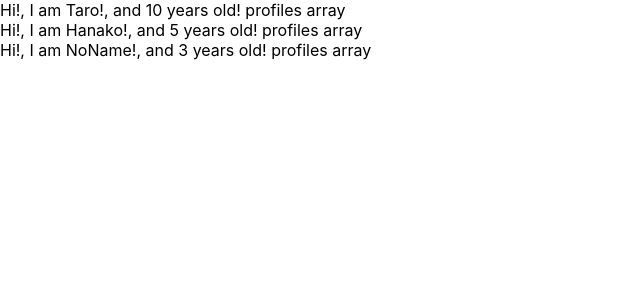
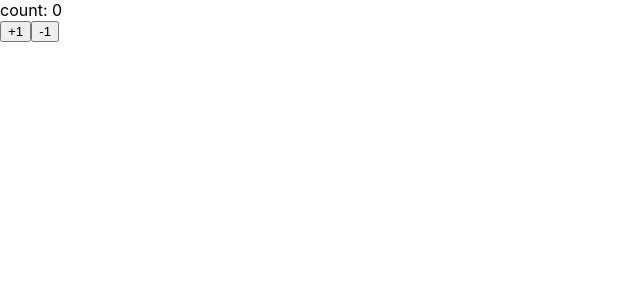
Before and after one commit to RL-noumi/udemy-react-redux-crud-application, a React (Create React App) app: page / in a window 1280 px wide. Shown: the top 300 px of the page, without its empty margins (0-640 px from the left). Built offline with nearby package versions, Linux system fonts and the light colour scheme.

Commit message:
learn state and setState

```diff
--- a/src/App.js
+++ b/src/App.js
@@ -1,30 +1,32 @@
-import React from 'react';
-import PropTypes from 'prop-types';
+import React, { Component } from 'react';
 
-const App = () => {
-  const profiles = [
-    {name: "Taro", age: 10},
-    {name: "Hanako", age: 5},
-    {name: "NoName", age: 3},
-  ]
-  return (
-    <div>
-    {
-      profiles.map((profile, index) => {
-        return <User name={profile.name} age={profile.age} key={index}/>
-      })
-    }
-    </div>
-  )
-}
+const App = () => <Counter></Counter>
 
-const User = (props) => {
-  return <div>Hi!, I am {props.name}!, and {props.age} years old! profiles array </div>
-}
+class Counter extends Component {
 
-User.propTypes = {
-  name: PropTypes.string,
-  age: PropTypes.number.isRequired
+  constructor(props) {
+    super(props)
+    this.state = { count: 0 }
+  }
+
+  handlePlusButton = () => {
+    this.setState({count: this.state.count + 1 })
+  }
+
+  handleMinusButton = () => {
+    this.setState({count: this.state.count - 1 })
+  }
+
+  render() {
+    return (
+      <React.Fragment>
+        <div>count: { this.state.count } </div>
+        <button onClick={this.handlePlusButton}>+1</button>
+        <button onClick={this.handleMinusButton}>-1</button>
+      </React.Fragment>
+    )
+  }
+
 }
 
 export default App;
```
